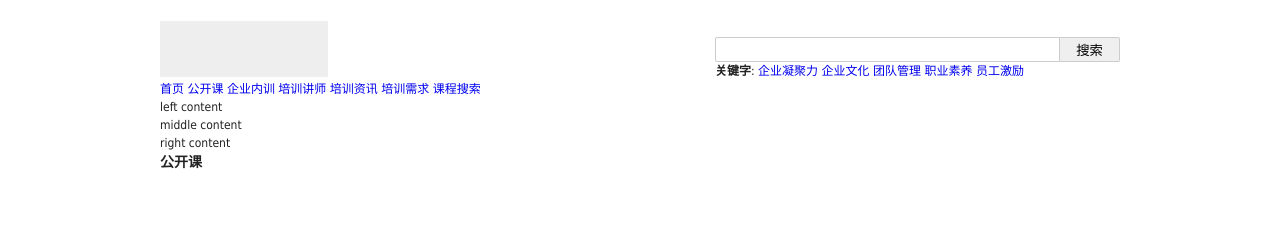
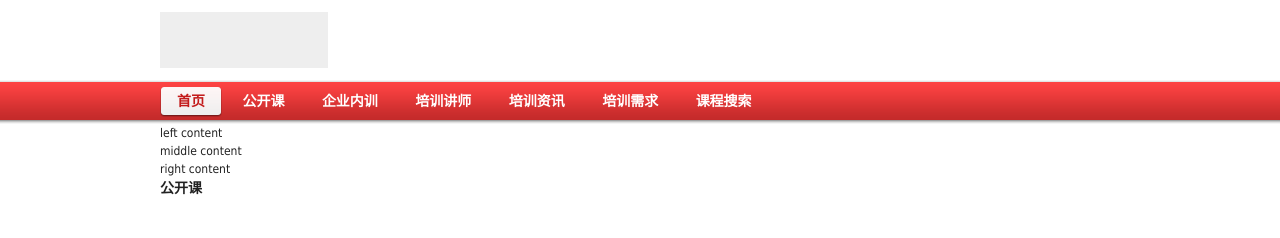
Before and after one commit to waysfor/wfp, a plain HTML site: page template/index.html in a window 1280 px wide. Drawn offline with Linux system fonts and the light colour scheme.

Commit message:
增加样式

```diff
--- a/static/css/index.css
+++ b/static/css/index.css
@@ -44,11 +44,14 @@ body{
     color:#222;
     background:#fff;
 }
-.wrapper{
+.wrapper,.header_wrap{
     width:960px;
     margin:0 auto;
 }
 .header{
+    background:url(../img/nav_bg.png) repeat-x 0 bottom
+}
+.header_wrap{
     position:relative;
     zoom:1
 }
@@ -57,7 +60,7 @@ body{
     width:168px;
     height:56px;
     margin:0;
-    padding-top:21px;
+    padding:12px 0;
 }
 .logo a{
     display:block;
@@ -66,43 +69,44 @@ body{
     overflow:hidden;
     background:#eee;
 }
-.search{
-    float:right;
-    margin-top:37px;
+.nav{
+    height:44px;
+    background:url(../img/nav_bg.png) repeat-x 0 bottom
 }
-.search input.txt{
-    height:23px;
-    width:343px;
-    line-height:23px;
-    border:1px solid #ccc;
-    border-radius:2px 0 0 2px;
+.nav a,.nav a span{
+    display:inline-block;
+    height:31px;
+    line-height:31px;
+    cursor:pointer;
 }
-.search input.btn{
-    width:60px;
-    height:25px;
-    border:1px solid #ccc;
-    border-left:none;
-    border-radius:0 2px 2px 0;
+.nav a{
+    padding-left:17px;
+    font-size:14px;
+    font-family:"微软雅黑","黑体","宋体";
+    color:#fff;
+    margin-top:6px;
+    font-weight:bold
 }
-.loginbar{
-    position:absolute;
-    right:0;
-    top:2px;
+.nav a span{
+    padding-right:17px;
 }
-input.txt,input.btn,.loginbar a,.loginbar span{
-    vertical-align:middle
+.nav a.current,.nav a.current span,.nav a:hover,.nav a:hover span{
+    background-image:url(../img/nav_cur_over.png);
+    background-repeat:no-repeat;
 }
-.loginbar input.txt{
-    width:100px;
-    border:1px solid #bbb;
-    background:#fff;
-    height:17px;
-    line-height:19px;
+.nav a.current,.nav a:hover{
+    background-position:0 0;
+    color:#c31a1a;
 }
-.loginbar input.btn{
-    border-style:solid solid solid none;
-    border-color:#bbb;
-    border-width:1px;
-    border-radius:0 2px 2px 0;
-    height:19px;
+.nav a.current span,.nav a:hover span{
+    background-position:right 0
 }
+/*
+ *.nav a:hover{
+ *    background-position:0 -41px;
+ *    color:#c31a1a;
+ *}
+ *.nav a:hover span{
+ *    background-position:right -41px;
+ *}
+ */
--- a/template/index.html
+++ b/template/index.html
@@ -6,26 +6,13 @@
         <link rel="stylesheet" type="text/css" href="../static/css/index.css" />
     </head>
     <body>
-        <div class="wrapper">
-            <div class="header">
+        <div class="header">
+            <div class="header_wrap">
                 <h1 class="logo">
                     <a href="#">上海聚宇企业管理咨询</a>
                 </h1>
-                <form action="" method="get">
-                    <div class="search">
-                        <input type="text" class="txt" /><input type="submit" value="搜索" class="btn" />
-                        <div class="keyword">
-                            <strong>关键字</strong>:
-                            <a href="#">企业凝聚力</a>
-                            <a href="#">企业文化</a>
-                            <a href="#">团队管理</a>
-                            <a href="#">职业素养</a>
-                            <a href="#">员工激励</a>
-                        </div>
-                    </div>
-                </form>
                 <div class="nav clear">
-                    <a href="#"><span>首页</span></a>
+                    <a href="#" class="current"><span>首页</span></a>
                     <a href="#"><span>公开课</span></a>
                     <a href="#"><span>企业内训</span></a>
                     <a href="#"><span>培训讲师</span></a>
@@ -34,6 +21,8 @@
                     <a href="#"><span>课程搜索</span></a>
                 </div>
             </div>
+        </div>
+        <div class="wrapper">
             <div class="content">
                 <div class="row 3c">
                     <!--rc ==> row content-->
```
Also changed, not shown: static/img/nav_bg.png (added), static/img/nav_cur_over.png (added).
